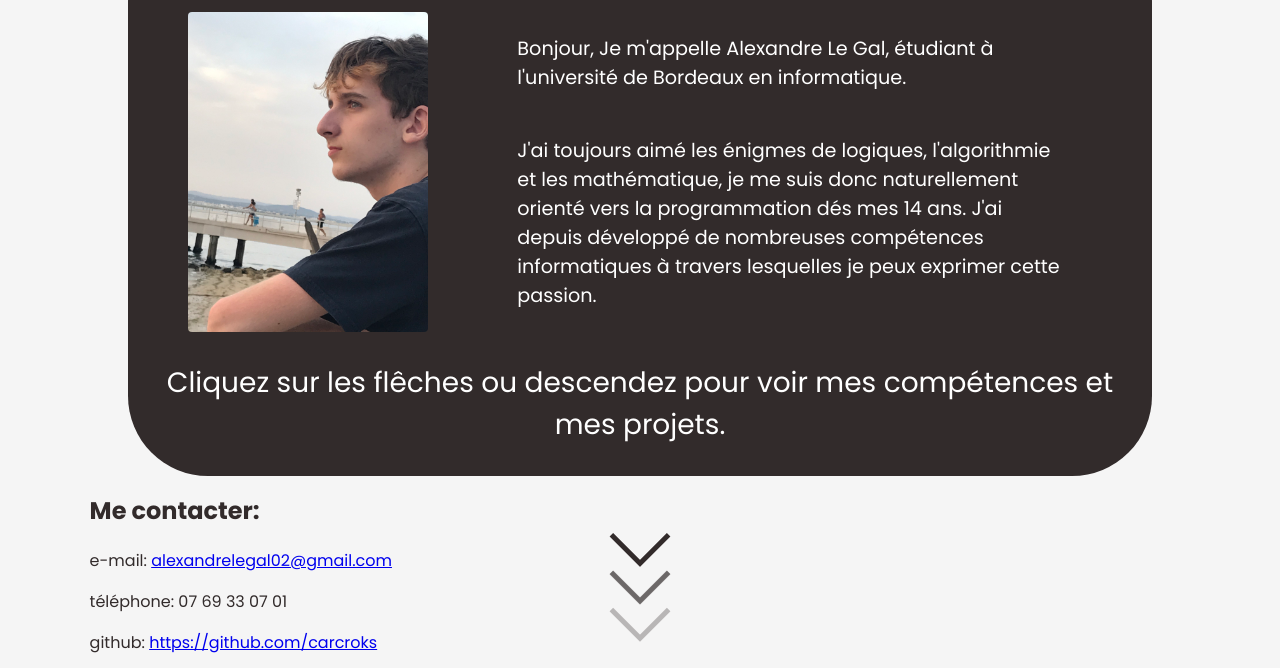
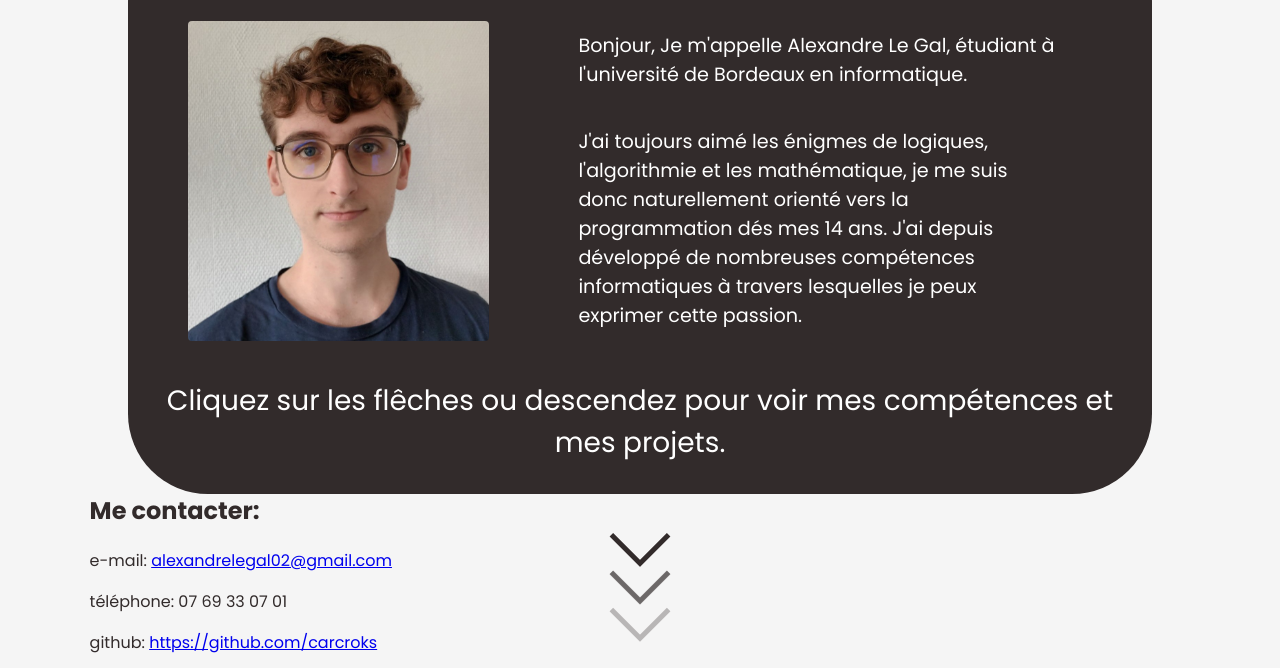
Before and after one commit to carcroks/carcroks.github.io, a plain HTML site: page index.html in a window 1280 px wide. Shown: the part 127-795 px from the top of the page. Drawn offline with Linux system fonts and the light colour scheme.

Commit message:
Changement photo

```diff
--- a/index.html
+++ b/index.html
@@ -19,7 +19,7 @@
             </h1>
             <div>
                 <div>
-                    <img src="images/IMG_7497.jpg" alt="placeholder">
+                    <img src="images/photo.jpg" alt="placeholder">
                 </div>
                 <div>
                     <p class="pres">
```
Also changed, not shown: images/IMG_7497.jpg (deleted), images/photo.jpg (added).
